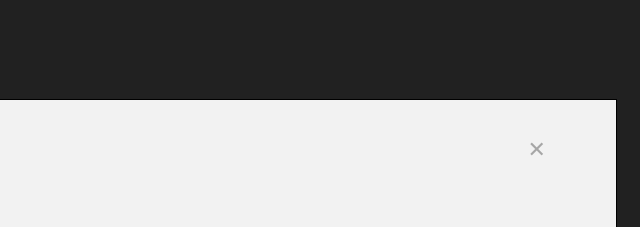
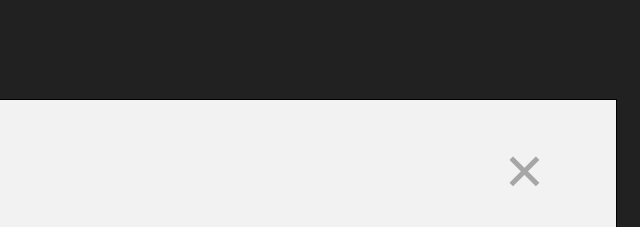
Before and after one commit to stenskjaer/stenskjaer.github.io, a plain HTML site: page slides/echo/lektion01.html in a window 1280 px wide. Shown: the top 227 px of the page, 524-1164 px from the left. Drawn offline with Linux system fonts and the light colour scheme.

Commit message:
Make close symbol size relative

```diff
--- a/stylesheets/stylesheet.css
+++ b/stylesheets/stylesheet.css
@@ -414,7 +414,7 @@ Slides
 	position: absolute;
 	right: 7%;
 	top: 3%;
-	font-size: 22px;
+	font-size: 4vw;
 }
 
 .close a {
```
